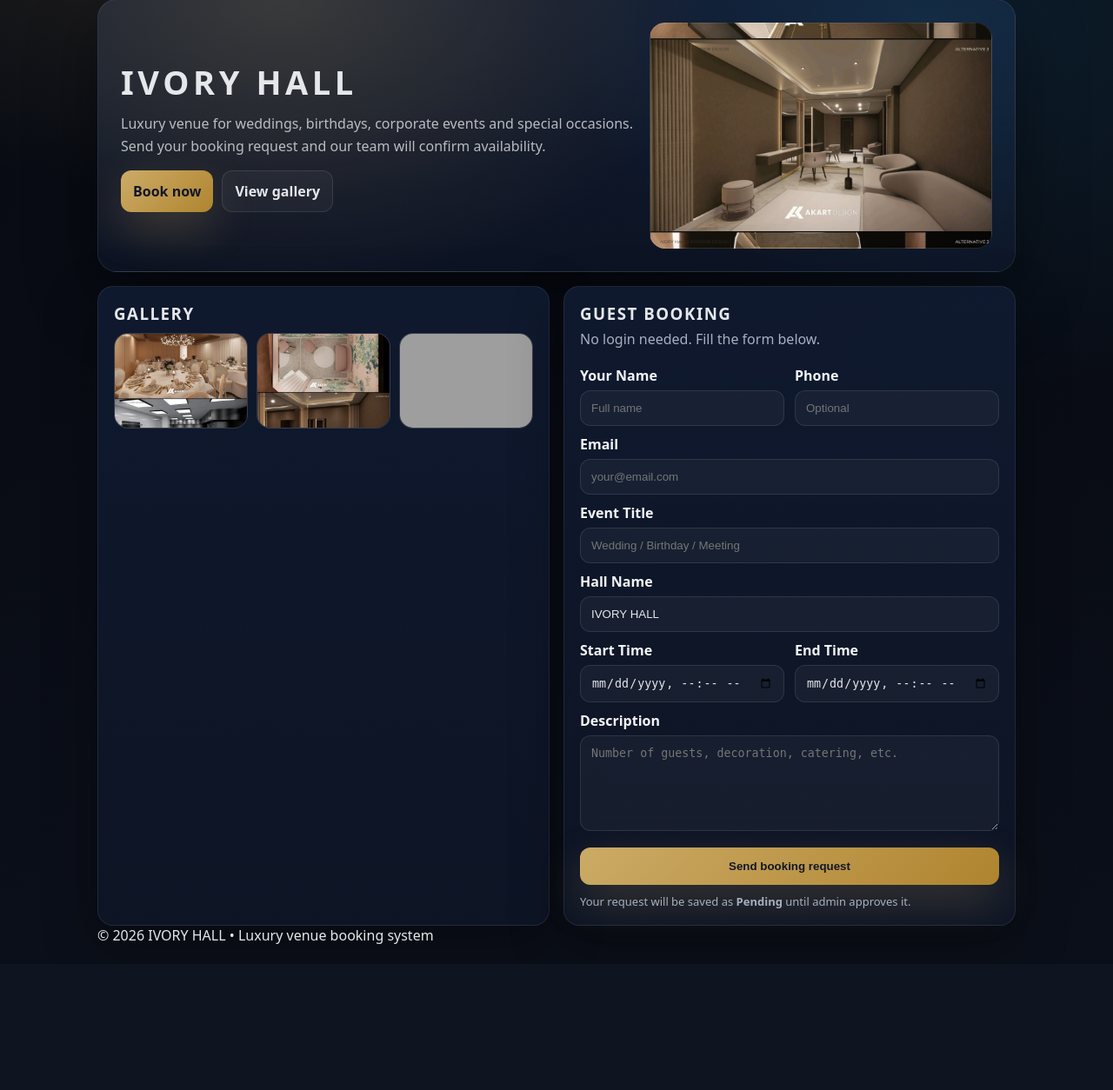
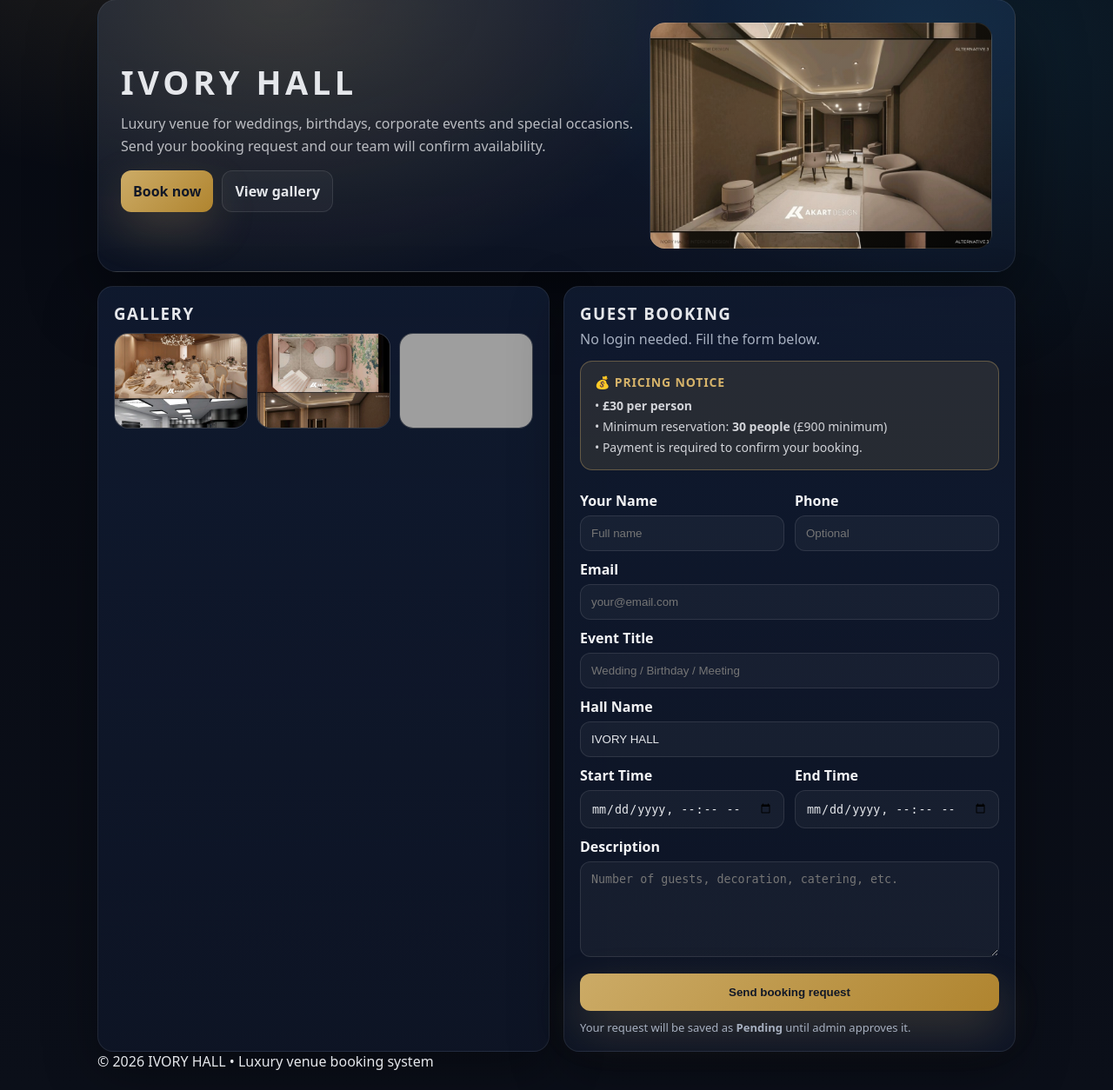
Before and after one commit to Geedoow10/ivory-hall, a Flask app: page /guest-book in a window 1280 px wide. Shown: the part 91-1345 px from the top of the page at 87% size. Before the commit the page ends 1183 px from the top, so only its background shows below. Run offline with Flask 3, Linux system fonts and the light colour scheme; some libraries are stand-ins or nearby versions; grey boxes are pictures that could not be loaded.

Commit message:
add pricing notice

```diff
--- a/templates/guest_booking_form.html
+++ b/templates/guest_booking_form.html
@@ -107,6 +107,16 @@
       <h3 style="margin:0 0 6px; letter-spacing:.08em; text-transform:uppercase;">Guest Booking</h3>
       <div class="muted">No login needed. Fill the form below.</div>
 
+      <!-- PRICING NOTICE -->
+      <div style="margin:14px 0; padding:14px 16px; border-radius:14px; background:rgba(214,179,106,.12); border:1px solid rgba(214,179,106,.35);">
+        <div style="font-weight:800; color:var(--gold); font-size:14px; letter-spacing:.06em; margin-bottom:6px;">💰 PRICING NOTICE</div>
+        <div style="font-size:14px; line-height:1.7; color:rgba(229,231,235,.90);">
+          • <b>£30 per person</b><br>
+          • Minimum reservation: <b>30 people</b> (£900 minimum)<br>
+          • Payment is required to confirm your booking.
+        </div>
+      </div>
+
       <form method="post" style="margin-top:10px;">
         {{ form.hidden_tag() }}
 
```
